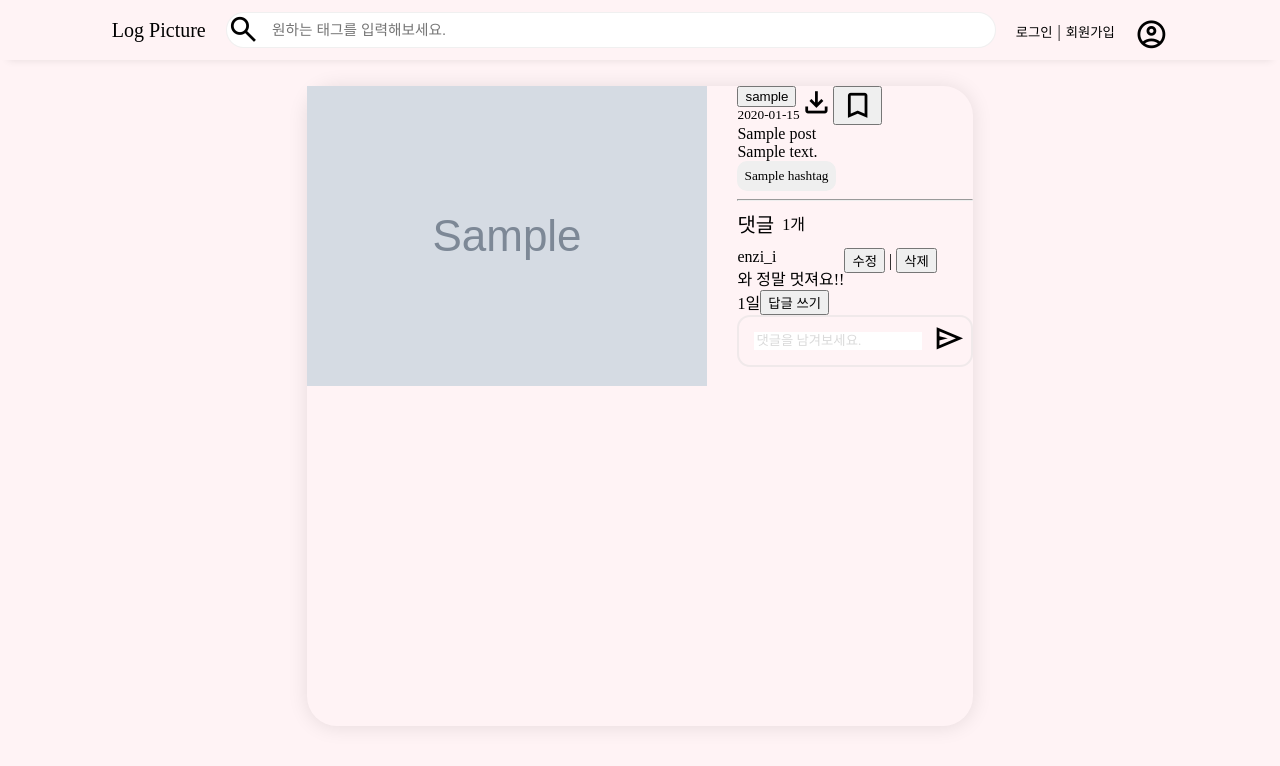
After one commit to yunssiii/moamoa, a Java web app: template src/main/webapp/WEB-INF/views/article2.jsp in a window 1280 px wide. The commit adds this page. Shown: the top 766 px of the page. Run offline with Spring Boot 4, a stand-in JSP engine, Linux system fonts and the light colour scheme; the template is opened without the code that fills it: most values are stand-ins (such as "Sample title", 1, 10 or a date in 2020); grey boxes marked "Sample" are stand-in pictures; data that the repository does not hold is empty; some web fonts are replaced.

Commit message:
[24.03.15 01:05] 1. article 페이지 전반적인 디자인 수정 2. 대댓글 입력창 [@닉네임] [대댓글내용] -> 형태로 완성 input대신 div로, 속성 contenteditable(입력창처럼 사용 가능) 사용

```diff
--- /dev/null
+++ b/src/main/webapp/WEB-INF/views/article2.jsp
@@ -0,0 +1,163 @@
+<%@ taglib prefix="c" uri="http://java.sun.com/jsp/jstl/core" %>
+<%@ page contentType="text/html; charset=UTF-8"%>
+<%
+    request.setCharacterEncoding("UTF-8");
+    String cp = request.getContextPath();
+%>
+<!DOCTYPE html PUBLIC "-//W3C//DTD HTML 4.01 Transitional//EN" "http://www.w3.org/TR/html4/loose.dtd">
+<html>
+<head>
+    <meta http-equiv="Content-Type" content="text/html; charset=UTF-8">
+    <link rel="stylesheet" href="https://fonts.googleapis.com/css2?family=Material+Symbols+Outlined:opsz,wght,FILL,GRAD@20..48,100..700,0..1,-50..200" />
+    <!-- css -->
+    <link rel="stylesheet" href="resources/css/nav.css"/>
+    <link rel="stylesheet" href="resources/css/article.css"/>
+    <!-- 폰트 -->
+    <link href="https://hangeul.pstatic.net/hangeul_static/css/nanum-square.css" rel="stylesheet"/>
+    <title>글페이지</title>
+    <style>
+        .material-symbols-outlined {
+          font-variation-settings:
+          'FILL' 0,
+          'wght' 400,
+          'GRAD' 0,
+          'opsz' 24;
+          font-size: 25pt;
+        }
+
+        .material-symbols-outlined:hover{
+            cursor: pointer;
+        }
+
+        .saveclicked {
+            font-variation-settings:
+            'FILL' 1,
+            'wght' 400,
+            'GRAD' 0,
+            'opsz' 24;
+            font-size: 25pt;
+        }
+    </style>
+</head>
+<body>
+
+    <nav class="navigator">
+        <div class="nav-logo">Log Picture</div>
+        <div class="search-box">
+            <span class="material-symbols-outlined">
+                search
+            </span>
+            <input type="text" class="nav-search-input" placeholder="원하는 태그를 입력해보세요."/>
+        </div>
+        <div>
+            <a class="nav-btn" href="#">로그인</a>
+            <span style="font-size: 12pt;">|</span>
+            <a class="nav-btn" href="#"> 회원가입</a>
+        </div>
+
+        <!-- 로그인 후 -->
+
+        <!-- <div>
+            <a class="nav-btn" href="#">글쓰기</a>
+            <span style="font-size: 12pt;">|</span>
+            <a class="nav-btn" href="#"> 로그아웃</a>
+        </div> -->
+        <a href="#">
+            <span class="material-symbols-outlined account-btn">
+                account_circle
+            </span>
+        </a>
+    </nav>
+
+    <div class="article-wrap flex">
+        <div class="article-image">
+            <img src="/images/${postDTO.image_savename}"/>
+        </div>
+        <div class="article-content">
+            <div class="content-up-1 flex">
+                <div>
+                    <input type="button" value="${postDTO.user_nickname}" class="post-account-btn" onclick="location.href='profile/' + '${postDTO.user_nickname}'">
+                    <div style="font-size: 10pt;">${postDTO.pcreated_date}</div>
+                </div>
+                <div class="content-up-2 flex">
+                    <c:if test="${email eq postDTO.user_email}">
+                        <input type="button" value="수정" class="post-update-btn" onclick="location.href='updated?id=' + '${postDTO.post_id}'">
+                        <input type="button" value="삭제" class="post-update-btn post-delete-btn" onclick="location.href='delete?id=' + '${postDTO.post_id}'">
+                    </c:if>
+                    <span class="material-symbols-outlined">
+                        download
+                    </span>
+
+                    <button class="content-save-btn" type="button" >
+                            <!-- 로그인한 사용자가 좋아요를 한 게시글일 경우 -->
+                            <c:if test="${isLike}">
+                                <span class="material-symbols-outlined saveclicked" id="saveBtn" onclick="saveBtnClicked(${postDTO.post_id})">
+                                    bookmark
+                                </span>
+                            </c:if>
+                            <!-- 로그인한 사용자가 좋아요를 안한 게시글일 경우 -->
+                            <c:if test="${not isLike}">
+                                <span class="material-symbols-outlined" id="saveBtn" onclick="saveBtnClicked(${postDTO.post_id})">
+                                    bookmark
+                                </span>
+                            </c:if>
+                    </button>
+                </div>
+            </div>
+
+
+            <script type="text/javascript">
+
+            </script>
+
+            <div class="content-scroll-box">
+                <div class="content-middle">
+                    <div class="content-title">${postDTO.post_title}</div>
+                    <div class="content-text">${postDTO.post_content}</div>
+                    <div>
+                        <c:forEach var="hashtags" items="${hashtagList}">
+                            <input class="content-tag" type="button" value="${hashtags.tag_name}" onclick="location.href='logpicture/' + '${hashtags.tag_name}'">
+                        </c:forEach>
+                    </div>
+                </div>
+                <hr/>
+                <div class="content-down">
+                    <div class="flex" style="margin-bottom: 10px;align-items: center;">
+                        <div style="font-size: 15pt;">댓글</div>
+                        <div>&nbsp;&nbsp;1개</div>
+                    </div>
+                    <div class="flex">
+                        <div class="down-2">
+                            <div class="comment-name">enzi_i</div>
+                            <div class="comment-text">와 정말 멋져요!!</div>
+                            <div class="down-3 flex">
+                                <div class="comment-date">1일</div>
+                                <button class="comment-addBtn" type="button">답글 쓰기</button>
+                            </div>
+                        </div>
+                        <!-- 내 댓글일 때만 수정/삭제 visible -->
+                        <div class="down-4">
+                            <button class="comment-user-btn" type="button">수정</button>
+                            |
+                            <button class="comment-user-btn" type="button">삭제</button>
+                        </div>
+                    </div>
+                </div>
+            </div>
+            <!-- 클릭 시 흰색으로 바꾸기 - js -->
+            <div class="comment-box flex">
+                <input type="text" class="comment-input" placeholder="댓글을 남겨보세요."/>
+                <span class="material-symbols-outlined">
+                    send
+                </span>
+            </div>
+        </div>
+    </div>
+
+
+
+</body>
+
+<script type="text/javascript" src="resources/js/article.js"></script>
+
+</html>
--- a/src/main/webapp/resources/css/article.css
+++ b/src/main/webapp/resources/css/article.css
@@ -5,63 +5,77 @@ p{margin: 0;}
     display: flex;
 }
 
+.hidden {
+    display: none;
+}
+
+/*
+
+wrap - area - box - div
+
+*/
+
+/* ------------ 게시글 부분 ------------ */
 .article-wrap{
-    /* border: 1px solid; */
-    margin: 40px 250px;
+    margin: 2% 24%;
     justify-content: space-between;
     height: 80vh;
     border-radius: 30px;
     box-shadow: rgba(0, 0, 0, 0.1) 0px 1px 20px 0px;
 }
 
-.article-image{
+.article-image-area{
     width: 50%;
     border-radius: 30px 0px 0px 30px;
+    border-right: 2px solid #dadada66;
 }
 
-.article-image img{
+.article-image-area img{
     width: 100%;
     height: 100%;
     border-radius: 30px 0px 0px 30px;
 }
 
-.article-content{
+.article-content-area{
     background-color: rgb(255, 255, 255);
     width: 50%;
     border-radius: 0px 30px 30px 0px;
 }
 
-.content-up-1{
+.content-up-area{
     justify-content: space-between;
     align-items: center;
     padding: 30px 30px 10px 30px;
     height: 9%;
+    border-bottom: 2px solid #dadada66;
 }
 
-.post-account-btn{
+.account-box1{
+    height: 100%;
+    justify-content: center;
+    align-items: center;
+}
+
+.a-account_image{
+    border: 1px solid #dadada66;
+    border-radius: 50%;
+    height: 100%;
+}
+
+.a-account-btn{
     margin-bottom: 10px;
     background: none;
     border: none;
     padding: 0px;
-    font-size: 15pt;
+    font-size: 11pt;
     font-family: 'NanumSquareBold';
 }
 
-.post-account-btn:hover{
-    cursor: pointer;
-}
-
-.content-up-2{
+.account-box2{
     align-items: center;
 }
 
-.content-scroll-box{
-    overflow-y: auto;
-    overflow-x: hidden;
-    height: 72%;
-}
-
-.post-update-btn{
+.a-update-btn{
     font-size: 10pt;
     border: none;
     background: none;
@@ -69,32 +83,28 @@ p{margin: 0;}
     font-family: 'NanumSquare';
 }
 
-.post-delete-btn{
+.a-delete-btn{
     margin-right: 5px;
 }
 
-.post-update-btn:hover{
-    cursor: pointer;
-    color: gray;
-}
-
-.content-save-btn{
+.a-save-btn{
     border: none;
     background: none;
 }
 
-.content-middle{
-    padding: 10px 30px;
-    height: 60%;
+.content-down-area{
+    overflow-y: hidden;
+    overflow-x: hidden;
+    height: 72%;
+    padding: 30px;
 }
 
-.content-title{
-    font-size: 20pt;
-    margin-bottom: 20px;
+.content-box{
+    height: 100%;
 }
 
 .content-text{
-    height: 70%;
+    height: 85%;
 }
 
 .content-tag{
@@ -110,73 +120,138 @@ p{margin: 0;}
     font-family: 'NanumSquareBold';
 }
 
-.content-down{
-    padding: 10px 30px;
+/* --------- 댓글부분 --------- */
+
+.comment-area {
+    margin: 2% 24%;
+    justify-content: space-between;
+    height: auto;
+    border-radius: 30px;
+    box-shadow: rgba(0, 0, 0, 0.1) 0px 1px 20px 0px;
+    background: white;
+    padding: 43px 30px 30px 30px;
 }
 
-.down-2{
+.comment-input-box{
+    /*margin: 0px 5px 10px 5px;*/
+    /*align-items: center;*/
+    /*justify-content: space-between;*/
+    border: 2px solid #dadada;
+    border-radius: 10px;
+}
+
+.comment-input{
+    width: 90%;
+    /*margin-right: 10px;*/
+    border: none;
+    /*background-color: lightgray;*/
+    outline: none;
+    font-family: 'NanumSquareBold';
+    margin: 10px;
+}
+
+.comment-input::placeholder {
+    color: #dadada;
+}
+
+.comment-input-btn{
+    background: none;
+    border: none;
+    font-family: 'NanumSquareBold';
+    color: #dadada;
+}
+
+.comment-content-box1{
     width: 80%;
 }
 
-.comment-name{
+.c-content-name{
     font-family: 'NanumSquareExtraBold';
-    margin-bottom: 5px;
+    margin-bottom: 10px;
 }
 
-.comment-text{
+.c-content-text{
     font-family: 'NanumSquare';
 }
 
-.down-3{
+.comment-content-box2{
     align-items: center;
     margin-top: 10px;
 }
 
-.comment-date{
+.c-content-date{
     font-family: 'NanumSquare';
     margin-right: 10px;
     font-size: 10pt;
+    color: #aeadad;
 }
 
-.comment-addBtn{
+.c-content-btn{
     border: none;
     background: none;
     font-family: 'NanumSquare';
-}
-
-.down-4{
-    width: 20%;
-    text-align: end;
-    color: gray;
-}
-
-.comment-user-btn{
-    border: none;
-    background:none;
-    font-family: 'NanumSquareBold';
-    margin: 0;
+    color: #aeadad;
+    margin-right: 10px;
     padding: 0;
-    color: gray;
 }
 
 .comment-box{
-    background-color: gray;
-    margin: 10px 30px;
+    /*background-color: gray;*/
+    /*margin: 10px 30px;*/
     border-radius: 13px;
-    background-color: lightgray;
+    /*background-color: lightgray;*/
     padding: 5px;
-
+    border: 2px solid #dadada66;
 }
 
-.comment-input{
+.comment-box:hover{
+    cursor: pointer;
+    border: 2px solid lightgray;
+}
+
+/* 대댓 */
+.ref{
+    margin: 25px 5px 25px 35px;
+    background: #dadada4f;
+    padding: 20px;
+    border-radius: 6px;
+}
+
+.comment-input-box2{
+    /*margin: 0px 5px 10px 5px;*/
+    /*align-items: center;*/
+    /*justify-content: space-between;*/
+    border: 2px solid #dadada;
+    border-radius: 10px;
+    margin-left: 50px
+}
+
+.comment-input2{
     width: 90%;
-    margin-right: 10px;
+    /*margin-right: 10px;*/
     border: none;
-    background-color: lightgray;
+    /*background-color: lightgray;*/
     outline: none;
     font-family: 'NanumSquareBold';
+    margin: 10px;
 }
 
-.comment-addBtn:hover,.comment-name:hover,.content-tag:hover,.comment-user-btn:hover{
+.comment-input2::placeholder {
+    color: #dadada;
+}
+
+.comment-input-btn2{
+    background: none;
+    border: none;
+    font-family: 'NanumSquareBold';
+    color: #dadada;
+}
+
+.a-update-btn:hover, .comment-input-btn:hover, .c-content-btn:hover{
+    color: gray;
     cursor: pointer;
 }
+
+.a-account-btn:hover, .a-account_image:hover, .comment-addBtn:hover,.c-content-name:hover,.content-tag:hover,.comment-user-btn:hover{
+    cursor: pointer;
+}
--- a/src/main/webapp/resources/css/nav.css
+++ b/src/main/webapp/resources/css/nav.css
@@ -29,11 +29,11 @@ body{font-family: NanumSquareBold; margin: 0px;}
 a{color: black;text-decoration: none;}
 
 .navigator{
-    height: 88px;
+    height: 60px;
 	display: flex;
 	justify-content: center;
 	align-items: center;
-	font-size: 25px;
+	font-size: 20px;
 	box-shadow: rgba(0, 0, 0, 0.1) 0px 8px 8px -8px;
 	position: relative;
     z-index: 2;
@@ -51,24 +51,32 @@ a{color: black;text-decoration: none;}
 }
 
 .search-box{
-    border: 1px solid;
-    padding: 10px;
+    border: 1px solid #dadada66;
+    /*padding: 10px;*/
     width: 60%;
     background-color: white;
     border-radius: 30px;
     display: flex;
+    /*height: 15%;*/
+    align-items: center;
+}
+
+.size {
+    font-size: 10pt;
 }
 
 .nav-search-input{
-    width: 100%;
+    width: 90%;
     border: none;
-    margin-left: 10px;
+    /*margin-left: 10px;*/
     outline: none;
+    font-size: 11pt;
+    margin: 7px 0px 7px 10px;
 }
 
 .nav-btn{
     padding: 0;
-    font-size: 12pt;
+    font-size: 10pt;
 }
 
 .nav-btn:hover{
@@ -77,10 +85,10 @@ a{color: black;text-decoration: none;}
 }
 
 .account-btn{
-    font-size: 25pt;
     margin-top: 30%;
 }
 
 .account-btn:hover{
     color: gray;
+    /*color: rgba(226,97,97,0.9);*/
 }
--- a/src/main/webapp/resources/js/article.js
+++ b/src/main/webapp/resources/js/article.js
@@ -53,3 +53,65 @@ function saveBtnClicked(postId) {
             });
     }
 }
+
+//댓글창 내용 입력 시에 [입력] 버튼 활성화
+
+let isButtonCreated = false;
+let inputButton;
+
+function activeCommentBtn(){
+    const commentDiv = document.getElementById("commentbox-div");
+    const commentValue = document.getElementById("c-input").value; // value()가 아닌 value로 변경
+
+    console.log(isButtonCreated);
+
+    if (commentValue.trim() !== "" && !isButtonCreated) { // commentValue가 비어 있지 않은지 확인
+        // commentValue가 있으면 commentDiv 아래에 <input type="button" class="comment-input-btn" value="입력"> 추가하기
+        inputButton = document.createElement("input");
+        inputButton.setAttribute("type", "button");
+        inputButton.setAttribute("class", "comment-input-btn");
+        inputButton.setAttribute("value", "입력");
+        commentDiv.appendChild(inputButton);
+
+        isButtonCreated = true; // 버튼이 생성되었음을 나타내는 변수를 true로 설정합니다.
+    }else if(commentValue == "" && isButtonCreated){
+        commentDiv.removeChild(inputButton);
+
+        isButtonCreated = false;
+    }
+}
+
+//대댓 input 추가
+//[답글 쓰기] 버튼 클릭 시 대댓 input 생성
+
+
+function clickReplyBtn() {
+    const replySection = document.getElementById("reply-section");
+    // const replyInput = document.getElementById("reply-input");
+    //const contentSpan = document.getElementById("span");
+
+    // const nickname = document.getElementById("nickname");
+    // const span = document.getElementById("span");
+    //
+    // const content = nickname.innerText.replace("", ""); // @닉네임 부분은 제외하고 가져오기
+    //
+    // // span 요소에 내용 설정
+    // span.innerText = content;
+
+
+    // 답글 input 태그에 @윤하 추가하기
+    // replyInput.value = "@enzi_i ";
+    //
+    // // @윤하 글자 파랑색으로 변경하기
+    // replyInput.style.color = "blue";
+    //
+    // const nicknameSpan = document.createElement("span"); //닉네임 담을 span
+    // // nicknameSpan.style.color = "blue" // 색 파랑으로
+    //
+    // const beforeSpan = replyInput.value; //매개변수로 넘어온 이름 "@" + 닉네임 + " "
+    // const afterSpan = replyText.substring(beforeSpan.length); // 닉네임 이후의 내용
+    // nicknameSpan.innerHTML = `${beforeSpan}<span style="color: black;">${afterSpan}</span>`;
+
+    // 답글 작성란 보이기
+    replySection.style.display = "flex";
+}
```
Also changed, not shown: src/main/webapp/WEB-INF/views/article.jsp (+83 -52 lines).
